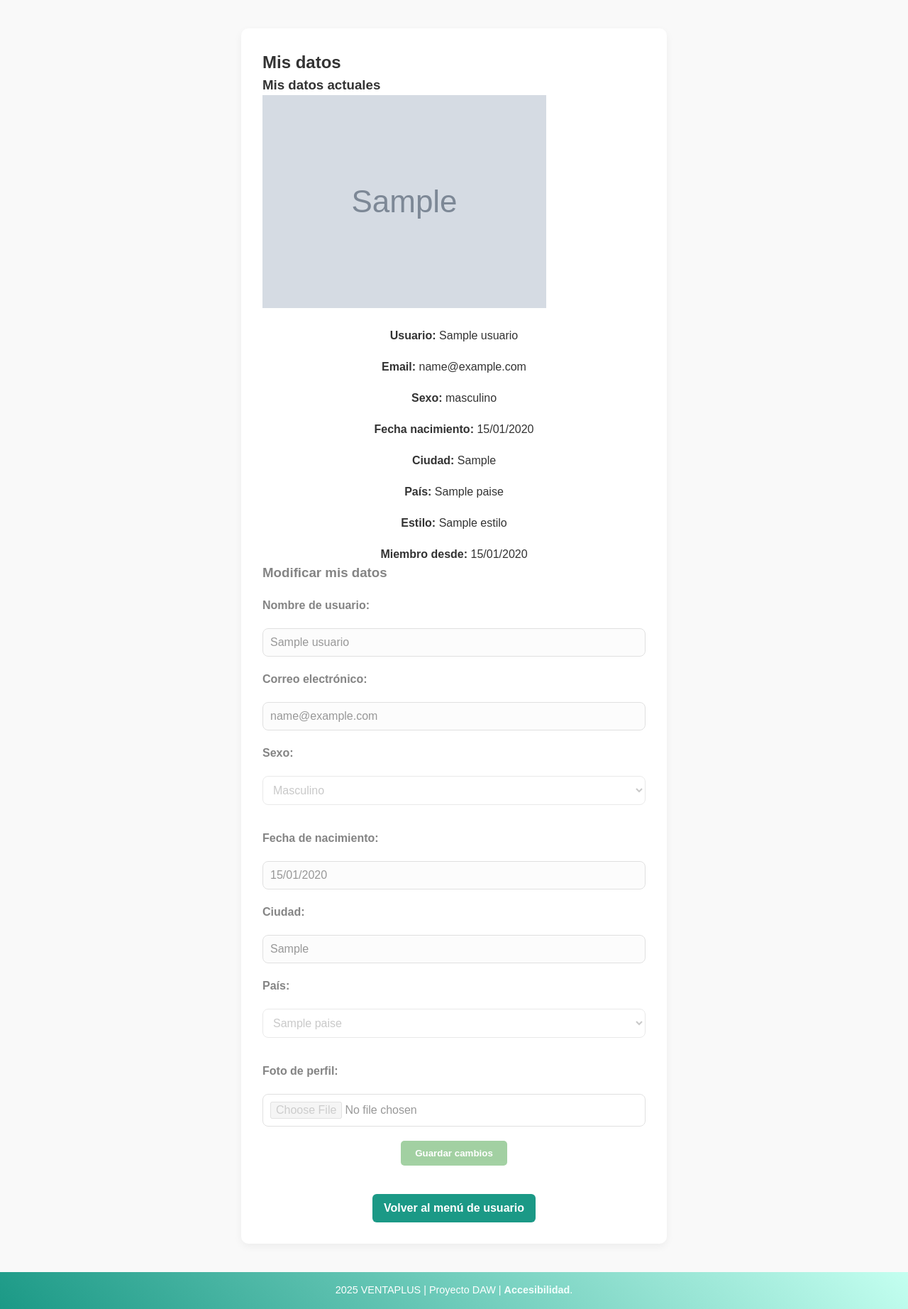
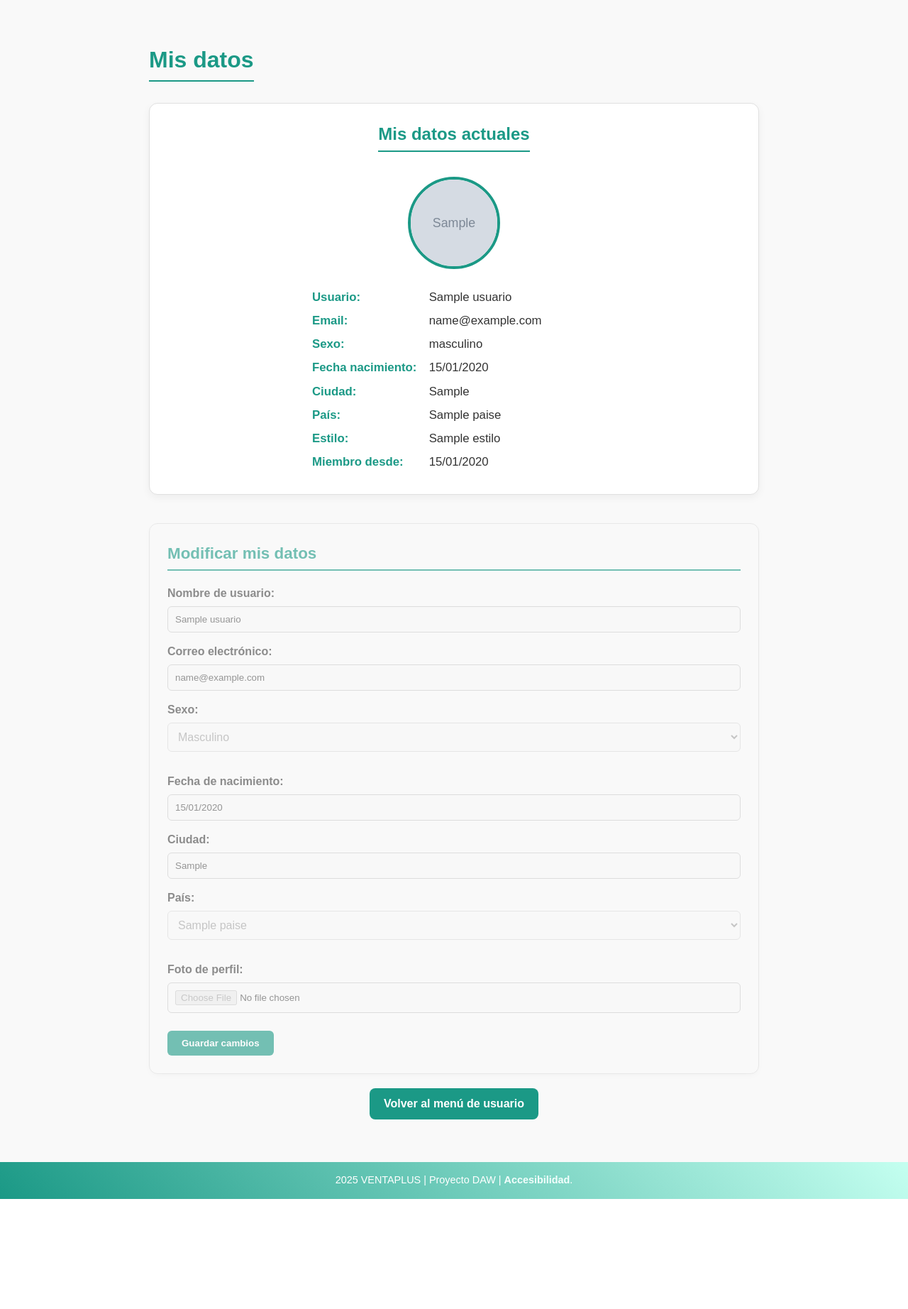
Before and after one commit to SanCam23/DAW, a PHP site: page /mis_datos.php in a window 1280 px wide. Shown: the part 143-1987 px from the top of the page at 71% size. After the commit the page ends 1832 px from the top, so only its background shows below. Run offline with PHP 8.4, Linux system fonts and the light colour scheme; the visitor is signed in with stand-in values (Sample User, id 1); tables that the repository leaves empty hold one stand-in row (values such as "Sample post"); grey boxes marked "Sample" are stand-in pictures.

Commit message:
Correcciones

```diff
--- a/Practica2/css/contraste_alto.css
+++ b/Practica2/css/contraste_alto.css
@@ -271,6 +271,10 @@ main {
         }
     }
 
+    .info-actual {
+        background-color: grey;
+    }
+
 }
 
 footer {
--- /dev/null
+++ b/Practica2/css/mis_datos.css
@@ -0,0 +1,162 @@
+/*
+ * Estilos mejorados para "Mis Datos"
+ * Más modernos, con mejor espaciado y legibilidad
+ */
+
+main {
+    max-width: 900px;
+    margin: 40px auto;
+    padding: 20px;
+    font-family: "Inter", "Segoe UI", Arial, sans-serif;
+    color: #333;
+}
+
+main h2 {
+    text-align: center;
+    margin-bottom: 30px;
+    color: #1b9986;
+    font-size: 2em;
+    border-bottom: 2px solid #1b9986;
+    display: inline-block;
+    padding-bottom: 5px;
+}
+
+/* === Sección de información actual === */
+.info-actual {
+    background-color: #ffffff;
+    border: 1px solid #e0e0e0;
+    border-radius: 12px;
+    padding: 25px;
+    box-shadow: 0 4px 12px rgba(0, 0, 0, 0.05);
+    margin-bottom: 40px;
+    text-align: center;
+}
+
+.info-actual h3 {
+    margin-bottom: 20px;
+    font-size: 1.5em;
+    color: #1b9986;
+    border-bottom: 2px solid #1b9986;
+    display: inline-block;
+    padding-bottom: 5px;
+}
+
+.foto-perfil {
+    margin: 15px 0;
+}
+
+.foto-perfil img {
+    width: 130px;
+    height: 130px;
+    border-radius: 50%;
+    object-fit: cover;
+    border: 4px solid #1b9986;
+    transition: transform 0.3s ease;
+}
+
+.foto-perfil img:hover {
+    transform: scale(1.05);
+}
+
+.datos-actuales {
+    text-align: left;
+    margin: 0 auto;
+    max-width: 400px;
+    margin-top: 20px;
+}
+
+.datos-actuales p {
+    margin: 8px 0;
+    font-size: 1.05em;
+}
+
+.datos-actuales p strong {
+    color: #1b9986;
+    display: inline-block;
+    width: 160px;
+}
+
+
+/* === Formulario (aunque esté deshabilitado) === */
+#form-mis-datos {
+    background-color: #fafafa;
+    border: 1px solid #ddd;
+    border-radius: 12px;
+    padding: 25px;
+    box-shadow: 0 3px 10px rgba(0, 0, 0, 0.04);
+    opacity: 0.6;
+    pointer-events: none;
+}
+
+#form-mis-datos h3 {
+    margin-bottom: 20px;
+    font-size: 1.4em;
+    color: #1b9986;
+    border-bottom: 2px solid #1b9986;
+    padding-bottom: 5px;
+}
+
+#form-mis-datos label {
+    display: block;
+    margin-top: 15px;
+    font-weight: 600;
+    color: #444;
+}
+
+#form-mis-datos input,
+#form-mis-datos select {
+    width: 100%;
+    padding: 10px;
+    border-radius: 6px;
+    border: 1px solid #ccc;
+    margin-top: 6px;
+    background-color: #f8f8f8;
+}
+
+#form-mis-datos button {
+    margin-top: 25px;
+    padding: 10px 20px;
+    background-color: #1b9986;
+    color: white;
+    border: none;
+    border-radius: 6px;
+    font-weight: bold;
+    cursor: not-allowed;
+}
+
+/* === Botón de volver === */
+a.volver {
+    display: inline-block;
+    background-color: #1b9986;
+    color: white !important;
+    padding: 10px 20px;
+    border-radius: 8px;
+    text-decoration: none;
+    font-weight: 600;
+    transition: background-color 0.2s ease, transform 0.2s ease;
+}
+
+a.volver:hover {
+    background-color: #157568;
+    transform: translateY(-2px);
+}
+
+/* === Responsivo === */
+@media (max-width: 768px) {
+    .info-actual {
+        flex-direction: column;
+        align-items: center;
+        text-align: center;
+    }
+
+    .datos-actuales p strong {
+        display: block;
+        width: auto;
+        margin-bottom: 4px;
+        color: #1b9986;
+    }
+
+    main {
+        padding: 15px;
+    }
+}
--- a/Practica2/css/registro.css
+++ b/Practica2/css/registro.css
@@ -115,6 +115,7 @@ main {
     border-radius: 8px;
     max-width: 600px;
 }
+
 a.volver {
     display: inline-block;
     margin-top: 20px;
@@ -124,6 +125,7 @@ a.volver {
     border-radius: 6px;
     text-decoration: none;
 }
+
 a.volver:hover {
     background-color: #157568;
 }
--- a/Practica2/detalle_anuncio.php
+++ b/Practica2/detalle_anuncio.php
@@ -105,6 +105,7 @@ if ($anuncio === null) {
     <meta name="author" content="Mario Laguna Contreras">
     <title><?php echo htmlspecialchars($anuncio["Titulo"]); ?> - VENTAPLUS</title>
     <?php require('estilos.php'); ?>
+    <link rel="stylesheet" href="css/index.css">
     <link rel="stylesheet" href="css/anuncio.css">
     <link rel="stylesheet" type="text/css" href="css/print.css" media="print">
 </head>
@@ -191,9 +192,10 @@ if ($anuncio === null) {
             <h3>Enviar mensaje</h3>
             <p><a href="enviar.php">Ir al formulario de contacto</a></p>
         </section>
+
+        <?php require_once 'panel_visitados.php'; ?>
     </main>
 
-    <?php require_once 'panel_visitados.php'; ?>
     <?php require('pie.php'); ?>
 </body>
 
--- a/Practica2/index.php
+++ b/Practica2/index.php
@@ -143,8 +143,7 @@ if ($db) {
                     </section>
 
             <?php
-                } // Fin del foreach
-
+                }
             } else {
                 // Si la BD no devolvió nada (pero la conexión fue bien)
                 echo "<p>No hay anuncios disponibles en este momento.</p>";
--- a/Practica2/mis_datos.php
+++ b/Practica2/mis_datos.php
@@ -51,10 +51,15 @@ $fecha_registro_formateada = $usuario['FRegistro'] ? date("d/m/Y", strtotime($us
 
 // Mapear sexo a texto (igual que en registro.php)
 $sexo_texto = '';
-switch($usuario['Sexo']) {
-    case 1: $sexo_texto = 'masculino'; break;
-    case 2: $sexo_texto = 'femenino'; break;
-    default: $sexo_texto = 'No especificado';
+switch ($usuario['Sexo']) {
+    case 1:
+        $sexo_texto = 'masculino';
+        break;
+    case 2:
+        $sexo_texto = 'femenino';
+        break;
+    default:
+        $sexo_texto = 'No especificado';
 }
 
 $zona = 'privada';
@@ -71,7 +76,7 @@ $zona = 'privada';
     <meta name="author" content="Mario Laguna Contreras">
     <title>Mis datos - VENTAPLUS</title>
     <?php require('estilos.php'); ?>
-    <link rel="stylesheet" href="css/registro.css">
+    <link rel="stylesheet" href="css/mis_datos.css">
     <link rel="stylesheet" type="text/css" href="css/print_formulario.css" media="print">
 </head>
 
@@ -85,11 +90,9 @@ $zona = 'privada';
         <section class="info-actual">
             <h3>Mis datos actuales</h3>
 
-            <?php if (!empty($usuario['Foto'])): ?>
-                <div class="foto-perfil">
-                    <img src="<?php echo $usuario['Foto']; ?>" alt="Foto de perfil">
-                </div>
-            <?php endif; ?>
+            <div class="foto-perfil">
+                <img src="<?php echo $usuario['Foto'] ?: 'img/default-profile.png'; ?>" alt="Foto de perfil">
+            </div>
 
             <div class="datos-actuales">
                 <p><strong>Usuario:</strong> <?php echo $usuario['NomUsuario']; ?></p>
@@ -102,6 +105,7 @@ $zona = 'privada';
                 <p><strong>Miembro desde:</strong> <?php echo $fecha_registro_formateada; ?></p>
             </div>
         </section>
+
 
         <!-- Formulario deshabilitado (igual que registro.php) -->
         <form id="form-mis-datos" action="#" method="POST" enctype="multipart/form-data" style="opacity: 0.6; pointer-events: none;">
--- a/Practica2/ver_anuncio.php
+++ b/Practica2/ver_anuncio.php
@@ -85,7 +85,6 @@ if ($anuncio === null) {
     ?>
 
     <main>
-        <article class="anuncios-mios">
         <section class="col-izquierda">
             <h2><?php echo $anuncio['Titulo']; ?></h2>
             <figure class="foto-principal">
@@ -154,7 +153,6 @@ if ($anuncio === null) {
 
             <p><a href="añadir_foto.php?id=<?php echo $anuncio['IdAnuncio']; ?>">Añadir foto a este anuncio</a></p>
         </section>
-        </article>
     </main>
 
     <?php require('pie.php'); ?>
```
Also changed, not shown: Practica2/css/index.css (+63 -0 lines), Practica2/css/ver_anuncio.css (+8 -5 lines). Lines whose indentation alone changed are shown as unchanged.
